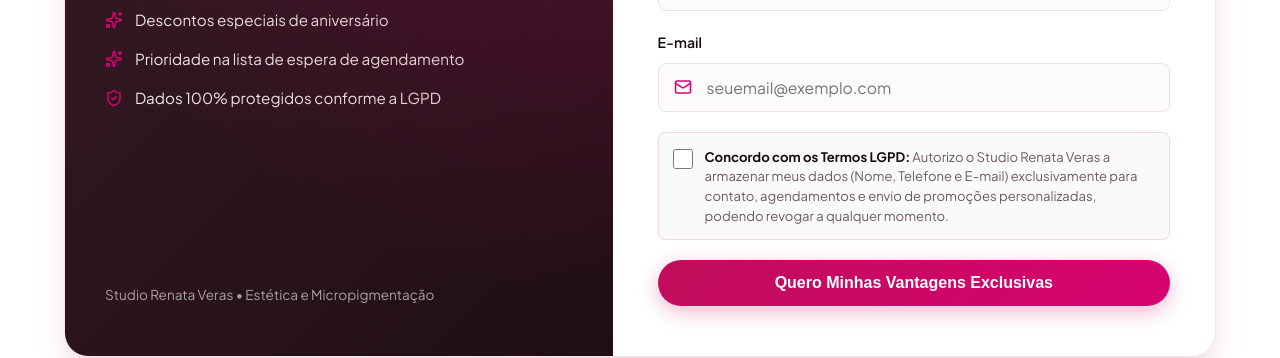
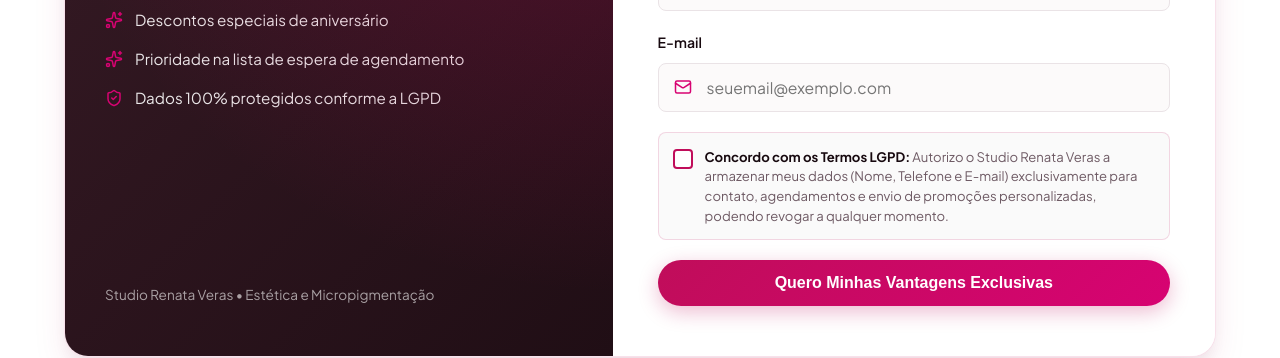
Before and after one commit to VictorErbs/Veras, a React (Vite) app in the folder frontend/: page / in a window 1280 px wide. Shown: the part 4180-4538 px from the top of the page. Built offline with nearby package versions, Linux system fonts and the light colour scheme; no server answers; a web font is replaced by a local one.

Commit message:
fix(leadform): replace native checkbox with custom div checkbox to fix invisible element

```diff
--- a/frontend/src/components/LeadForm.jsx
+++ b/frontend/src/components/LeadForm.jsx
@@ -233,7 +233,9 @@ const LeadForm = () => {
                     </div>
                   </div>
 
-                  <div className="lgpd-box" style={{
+                  <div
+                    onClick={() => setFormData(prev => ({ ...prev, lgpdConsent: !prev.lgpdConsent }))}
+                    style={{
                       display: 'flex',
                       alignItems: 'flex-start',
                       gap: '12px',
@@ -241,37 +243,42 @@ const LeadForm = () => {
                       borderRadius: '8px',
                       background: '#FAFAFA',
                       border: '1px solid rgba(192, 13, 90, 0.15)',
-                    marginBottom: '20px'
-                  }}>
-                    <input
-                      type="checkbox"
-                      id="lgpdConsent"
-                      name="lgpdConsent"
-                      checked={formData.lgpdConsent}
-                      onChange={handleChange}
-                      style={{
+                      marginBottom: '20px',
+                      cursor: 'pointer',
+                      userSelect: 'none'
+                    }}
+                  >
+                    {/* Custom checkbox — div garante visibilidade independente de reset CSS */}
+                    <div style={{
                       width: '20px',
                       height: '20px',
                       minWidth: '20px',
                       minHeight: '20px',
                       marginTop: '2px',
-                        accentColor: '#D70372',
-                        cursor: 'pointer',
-                        display: 'inline-block',
-                        visibility: 'visible',
-                        opacity: 1
-                      }}
-                    />
-                    <label htmlFor="lgpdConsent" style={{
+                      borderRadius: '4px',
+                      border: formData.lgpdConsent ? 'none' : '2px solid #C00D5A',
+                      background: formData.lgpdConsent ? '#D70372' : '#FFFFFF',
+                      display: 'flex',
+                      alignItems: 'center',
+                      justifyContent: 'center',
+                      flexShrink: 0,
+                      transition: 'background 0.15s, border 0.15s'
+                    }}>
+                      {formData.lgpdConsent && (
+                        <svg width="12" height="10" viewBox="0 0 12 10" fill="none">
+                          <path d="M1 5L4.5 8.5L11 1" stroke="white" strokeWidth="2" strokeLinecap="round" strokeLinejoin="round"/>
+                        </svg>
+                      )}
+                    </div>
+                    <span style={{
                       fontSize: '0.82rem',
                       color: '#6E5A64',
-                      lineHeight: '1.5',
-                      cursor: 'pointer'
+                      lineHeight: '1.5'
                     }}>
                       <strong style={{ color: '#17090F' }}>Concordo com os Termos LGPD:</strong> Autorizo o Studio Renata Veras
                       a armazenar meus dados (Nome, Telefone e E-mail) exclusivamente para contato,
                       agendamentos e envio de promoções personalizadas, podendo revogar a qualquer momento.
-                    </label>
+                    </span>
                   </div>
 
                   {status === 'error' && errorMessage && (
```
Lines whose indentation alone changed are shown as unchanged.
